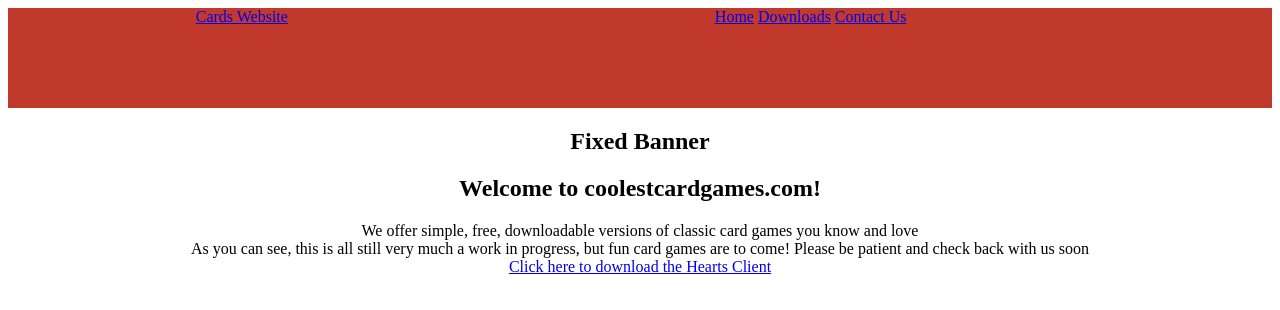
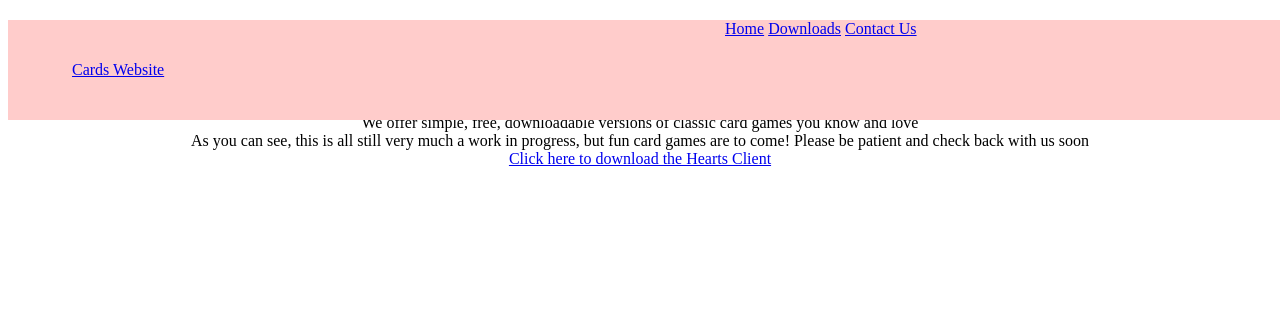
Before and after one commit to fargo-mh/cardswebsite, a plain HTML site: page index.html in a window 1280 px wide. Drawn offline with Linux system fonts and the light colour scheme.

Commit message:
small formatting

```diff
--- a/style.css
+++ b/style.css
@@ -18,11 +18,13 @@ body {
 header {
     width: 100%;
     height: 100px;
-    background: #c0392b;
-    positions: fixed;
+    background: #FFCCCB;
+    position: fixed;
 }
 
 .logo {
     width: 30%;
     float: left;
+    text-align: left;
+    line-height: 100px;
 }
```
